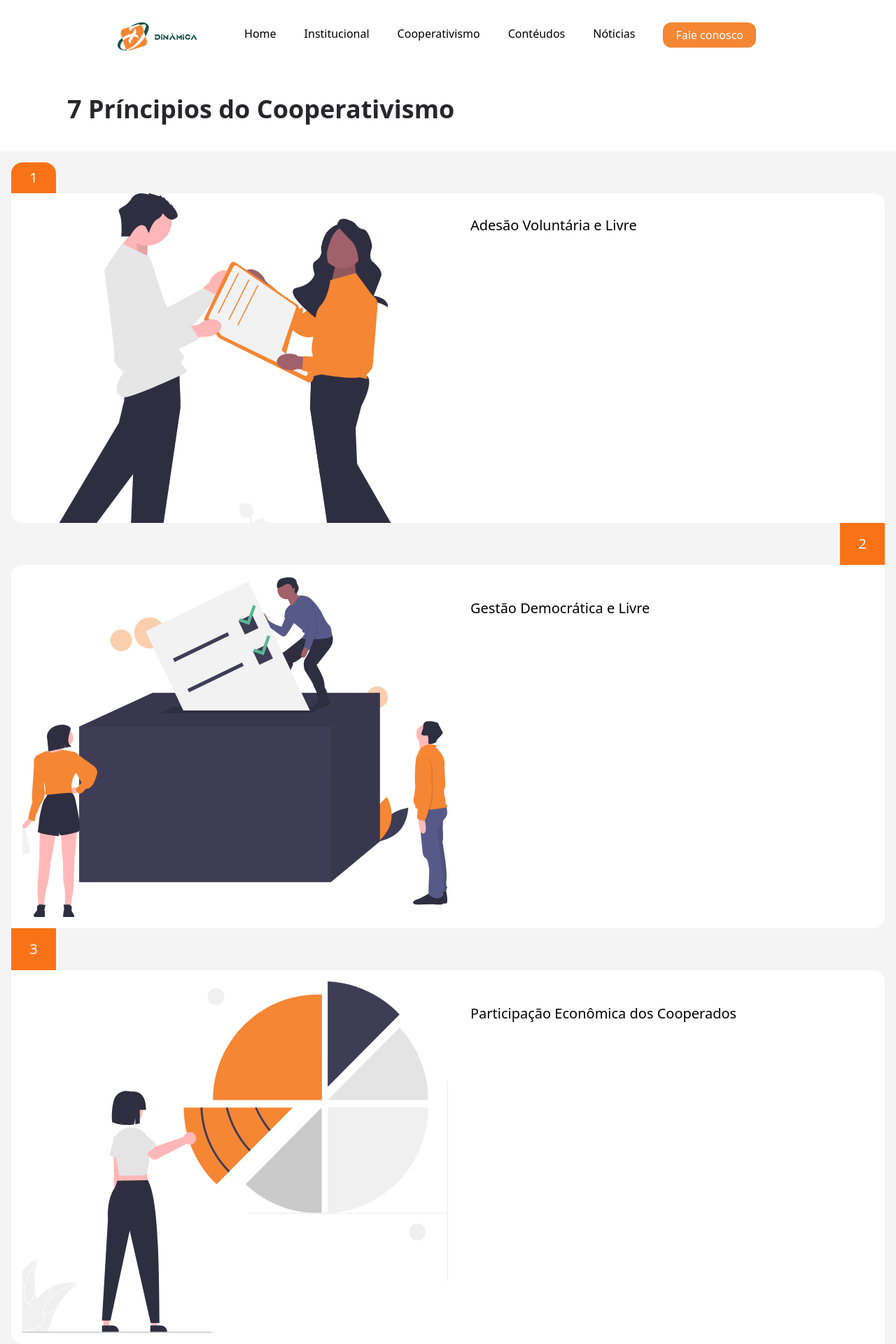
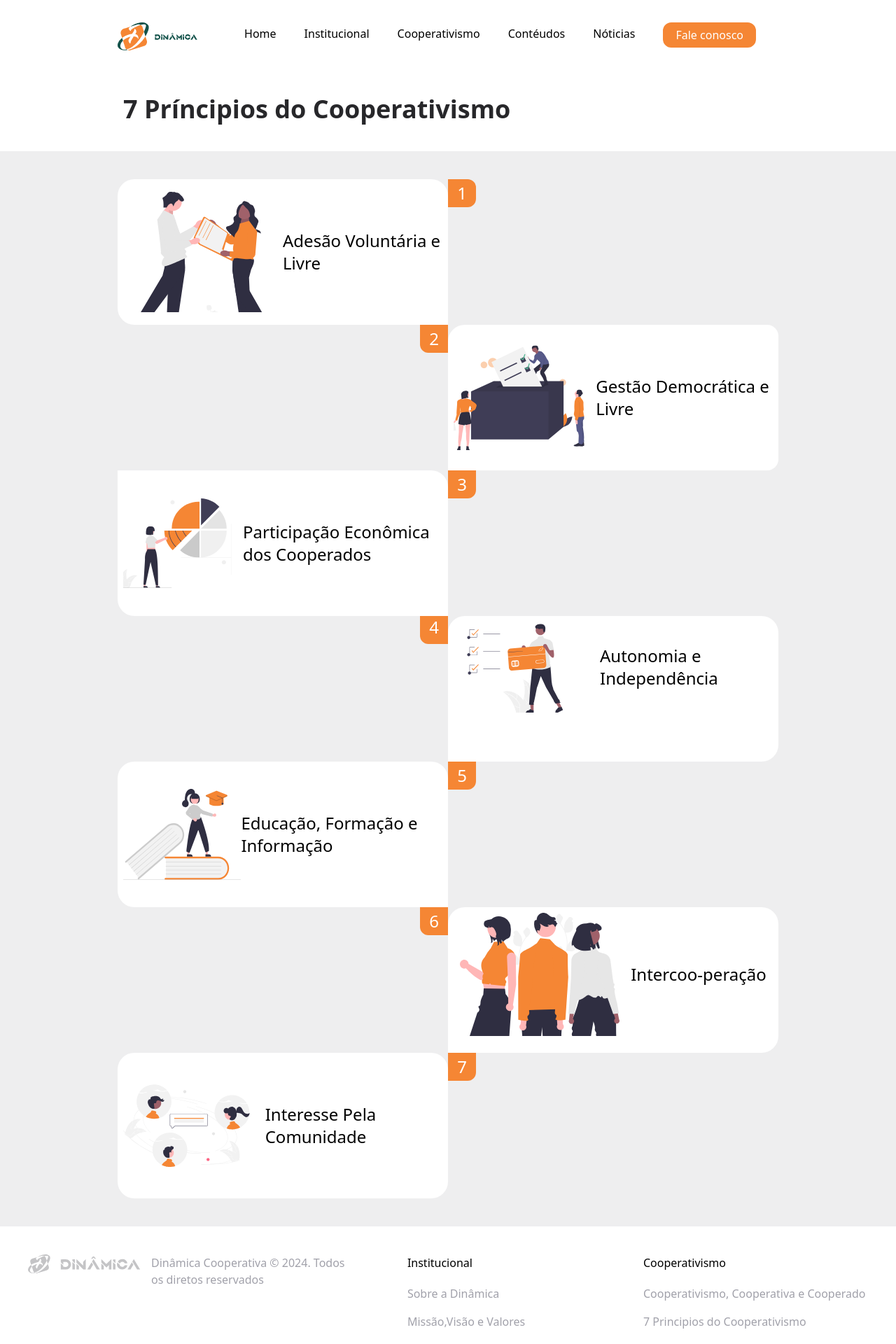
Before and after one commit to joaogg77br/dinamica, a React (Vite) app: page /principios in a window 1280 px wide. Shown: the top 1920 px of the page at 70% size. Built offline with nearby package versions, Linux system fonts and the light colour scheme.

Commit message:
outras mudanças

```diff
--- a/src/components/Advantages.jsx
+++ b/src/components/Advantages.jsx
@@ -3,9 +3,7 @@
 export default function Advantagens({text,img,number}){
     return(
         <div className="">
-            <div className="flex items-center relative h-60 w-40 sm:min-h-40 sm:w-52 bg-laranja rounded-2xl
-            p-5
-            ">
+            <div className="flex items-center relative h-52 w-40 sm:min-h-40 sm:w-52 bg-laranja rounded-2xl p-5 ">
                 <div className="flex h-10 w-10 justify-center items-center absolute top-fifityMin left-fifityMin bg-verde text-white rounded-xl sm:h-12 sm:w-12 ">{number}</div>
                 <div className="flex flex-col justify-end text-white w-full text-center  lg:p-10 ">
                     <div className="flex flex-col items-center justify-center">
--- a/src/components/Explain.jsx
+++ b/src/components/Explain.jsx
@@ -4,13 +4,13 @@ export default function Explain({ title, text, img, side }) {
 
     return (
         <>
-            <div className="bg-cinza flex gap-4 flex-col p-4 pb-4 rounded-3xl md:flex-row">
+            <div className="bg-cinza flex gap-4 flex-col pb-4 rounded-3xl md:flex-row">
                 { side?
-                    <img src={img} alt="" />
+                    <img src={img} alt=""  className="w-full"/>
                     :null
                 }
                 <div className="flex  flex-col justify-center p-4 gap-4">
-                    <h1 className="text-4xl font-medium">{title}</h1>
+                    <h1 className="text-2xl font-medium">{title}</h1>
                     <p className="text-xl">{text}</p>
                 </div>
                 { !side?
--- a/src/components/Footer.jsx
+++ b/src/components/Footer.jsx
@@ -7,7 +7,7 @@ export default function Footer() {
     return (
 
         <footer className="sm:flex sm:justify-between">
-            <div className="flex sm:items-start  sm:gap-4 flex-col text-zinc-400 sm:flex-row p-10">
+            <div className="lg:flex sm:items-start  sm:gap-4 flex-col text-zinc-400 sm:flex-row p-10 hidden">
                 <img src={LogoGray} alt="" className="w-40" />
                 <p>Dinâmica Cooperativa © 2024. Todos os diretos reservados</p>
             </div>
@@ -38,6 +38,10 @@ export default function Footer() {
                 <h1 className="font-medium lg:hidden"><Link to="/noticias">Nóticias</Link></h1>
                 <h1 className="font-medium lg:hidden"><Link to="/">Conteúdos</Link></h1>
             </main>
+            <div className="flex sm:items-start  sm:gap-4 flex-col text-zinc-400 sm:flex-row p-10 sm:hidden">
+                <img src={LogoGray} alt="" className="w-40" />
+                <p>Dinâmica Cooperativa © 2024. Todos os diretos reservados</p>
+            </div>
         </footer>
     )
 }
--- a/src/components/Header.jsx
+++ b/src/components/Header.jsx
@@ -79,7 +79,7 @@ export default function Header() {
                                 {openCon ?
                                     <ul className="flex flex-col gap-4 mt-4 animate-wiggle">
                                         <li className="underline"><Link>Sobre A Dinâmica</Link></li>
-                                        <li className="underline"><Link>Visão, Missão e vetores</Link></li>
+                                        <li className="underline"><Link>Missão,Visão e Valores</Link></li>
                                         <li className="underline"><Link>Atividades Desenvolvidas pela Dinâmica</Link></li>
                                         <li className="underline"><Link>Benefício Excluidos da Dinâmica</Link></li>
                                         <li className="underline"><Link>Onde atuamos</Link></li>
--- a/src/components/ativiti.jsx
+++ b/src/components/ativiti.jsx
@@ -3,8 +3,8 @@ import { Check } from "lucide-react"
 export default function Ativiti({Txt}){
     return(
         <>
-                <div className="w-40 h-40 flex flex-col  font-medium text-sm gap-4 justify-center items-center bg-white text-center p-8 rounded-2xl lg:w-80 lg:h-36">
-                    <div className=" p-1 flex justify-center items-center rounded-xl bg-laranja bg-opacity-50">
+                <div className="w-40 h-48 flex flex-col  font-medium text-sm gap-4 justify-center items-center bg-white text-center p-4 rounded-2xl lg:w-80 lg:h-36">
+                    <div className="p-1 flex justify-center items-center rounded-xl bg-laranja bg-opacity-50">
                         <Check color="orange" />
                     </div>
                     <p>{Txt}</p>
--- a/src/pages/Atividades.jsx
+++ b/src/pages/Atividades.jsx
@@ -10,7 +10,7 @@ export default function Atividades() {
             <div className="sm:px-10 md:px-40">
                 <Info Title={"Atividades desenvolvidas pela Dinâmica"} />
             </div>
-            <div className="flex gap-2  flex-row flex-wrap justify-center items-center bg-zinc-100 w-full p-2 lg:gap-8 lg:p-10 lg:px-20">
+            <div className="flex gap-2  flex-row flex-wrap justify-center items-center bg-zinc-100 w-full p-2 lg:gap-8 lg:p-10 lg:px-20 pb-10">
                 <Ativiti Txt={"Serviço de preparação de terreno, cultivo e colheita"}/>
                 <Ativiti Txt={"Coleta de resíduos não-perigosos"}/>
                 <Ativiti Txt={"Obras de urbanização - ruas, praças e calçadas"}/>
--- a/src/pages/Atucao.jsx
+++ b/src/pages/Atucao.jsx
@@ -10,9 +10,9 @@ export default function Atuacao() {
                 <Header/>
                 <Info Title={"Onde atuamos"}/>
             </div>
-                <div className="flex flex-col flex-wrap-reverse w-full gap-4 p-16 bg-zinc-100">
-                    <p className=" text-center lg:text-md">A Dinâmica possui mais <span className="font-bold">de 6 mil cooperados</span>, e presta seus serviços através de seus cooperados em empresas públicas e privadas, <br></br>presentes nos estados de Alagoas, Pernambuco e Paraíba.</p>
-                    <img className="lg:h-96 lg:96" src={manual} alt="" />
+                <div className="flex flex-col items-center flex-wrap-reverse w-full  p-2 lg:p-16 bg-zinc-100">
+                    <p className=" text-center lg:text-md p-4 lg:px-40">A Dinâmica possui mais <span className="font-bold">de 6 mil cooperados</span>, e presta seus serviços através de seus cooperados em empresas públicas e privadas,presentes nos estados de <span className="font-bold">Alagoas, Pernambuco e Paraíba.</span></p>
+                    <img className=" lg:w-4/5 p-4" src={manual} alt="" />
                 </div>
                 <Footer/>
         </>
--- a/src/pages/Principios.jsx
+++ b/src/pages/Principios.jsx
@@ -12,64 +12,111 @@ import Community from "../assets/undraw_community_re_cyrm 1.svg"
 export default function Principios() {
     return (
         <>
-            <div className="sm:px-10 lg:px-20">
+            <div className="sm:px-10 lg:px-40">
                 <Header />
                 <Info Title={"7 Príncipios do Cooperativismo"} />
             </div>
-            <section className="bg-zinc-100 p-4 w-full">
-                <div className="flex flex-col text-xl font-medium">
-                    <div className="">
-                        <div className="flex justify-center p-2 bg-orange-500 rounded-t-2xl w-16  text-white">1</div>
-                        <div className="flex rounded-tr-2xl rounded-bl-2xl bg-white">
-                            <img src={Adesao} alt="" className="w-2/4" />
-                            <p className="text-md p-8">Adesão Voluntária e Livre</p>
+            <div className="flex flex-col p-2 bg-cinza sm:pt-10 pb-10 xl:text-2xl">
+                <section className="flex flex-col px-5 lg:px-40 sm:flex-row sm:h-52">
+                    <div className="sm:hidden ">
+                        <div className="bg-laranja h-10 w-10 p-2 flex  rounded-t-xl justify-center items-center text-white">1</div>
+                    </div>
+                    <div className="w-full flex flex-col bg-white sm:w-1/2 rounded-tr-3xl rounded-bl-3xl sm:rounded-tl-3xl sm:rounded-bl-3xl">
+                        <div className="flex justify-center items-center p-2 sm:h-52">
+                            <img src={Adesao} alt="" className="w-1/2" />
+                            <p className="font-medium">Adesão Voluntária e Livre</p>
                         </div>
                     </div>
-                    <div className="flex justify-end flex-col items-end">
-                        <div className="flex justify-center p-4 bg-orange-500 w-16 text-white font-medium">2</div>
-                        <div className="flex w-full rounded-br-2xl rounded-tl-2xl p-4  bg-white">
-                            <img src={Gestao} alt="" className="w-2/4" />
-                            <p className="text-md p-8 w-2/4">Gestão Democrática e Livre</p>
+                    <div className="hidden sm:flex sm:w-1/2">
+                        <div className="bg-laranja h-10 w-10 p-2 ronded-t-xl rounded-r-xl flex justify-center items-center text-white">1</div>
+                    </div>
+                </section>
+                <section className="flex flex-col px-5 lg:px-40 sm:flex-row">
+                    <div className="sm:w-1/2 flex items-start justify-end">
+                        <div className="bg-laranja h-10 w-10 p-2  flex justify-center items-center sm:rounded-bl-xl text-white">2</div>
+                    </div>
+                    <div className="w-full flex flex-col bg-white sm:w-1/2 rounded-tl-3xl rounded-br-3xl sm:rounded-br-2xl sm:rounded-tr-2xl">
+                        <div className="flex justify-center items-center p-2 gap-4 sm:h-52">
+                            <img src={Gestao} alt="" className="w-1/2" />
+                            <p className="font-medium">Gestão Democrática e Livre</p>
                         </div>
                     </div>
-                    <div className="flex justify-end flex-col items-start">
-                        <div className="flex justify-center p-4 bg-orange-500 w-16 text-white">3</div>
-                        <div className="flex w-full rounded-tr-2xl rounded-bl-2xl p-4 bg-white">
-                            <img src={Pizza} alt="" className="w-2/4" />
-                            <p className="text-md p-8 w-2/4 ">Participação Econômica dos Cooperados</p>
+                    <div className="hidden sm:w-1/2">
+                        <div className="bg-laranja h-10 w-10 p-2 ronded-t-xl rounded-r-xl flex justify-center items-center text-white">1</div>
+                    </div>
+                </section>
+                <section className="flex flex-col px-5 lg:px-40 sm:flex-row">
+                    <div className="sm:hidden">
+                        <div className="bg-laranja h-10 w-10 p-2   flex justify-center items-center text-white">3</div>
+                    </div>
+                    <div className="w-full flex flex-col bg-white sm:w-1/2 rounded-bl-3xl rounded-tr-3xl ">
+                        <div className="flex justify-center items-center p-2 gap-4 sm:h-52">
+                            <img src={Pizza} alt="" className="w-1/2" />
+                            <p className="font-medium">Participação Econômica dos Cooperados</p>
                         </div>
                     </div>
-                    <div className="flex justify-end flex-col items-end">
-                        <div className="flex justify-center p-4 bg-orange-500 w-16 text-white">4</div>
-                        <div className="flex w-full rounded-tr-2xl rounded-bl-2xl p-4 bg-white">
-                            <img src={Card} alt="" className="w-2/4" />
-                            <p className="text-xl p-8 w-2/4">Autonomia e Independência</p>
+                    <div className="hidden sm:flex sm:w-1/2">
+                        <div className="bg-laranja h-10 w-10 p-2  rounded-br-xl flex justify-center items-center text-white">3</div>
+                    </div>
+                </section>
+                <section className="flex flex-col px-5 lg:px-40 sm:flex-row">
+                    <div className=" flex justify-end sm:w-1/2  items-end sm:justify-end sm:items-start ">
+                        <div className="bg-laranja h-10 w-10 p-2 flex justify-center lg:rounded-bl-xl items-end text-white">4</div>
+                    </div>
+                    <div className="w-full flex flex-col bg-white sm:w-1/2 sm:h-52 rounded-tl-3xl rounded-br-3xl sm:rounded-tr-3xl sm:rounded-br-3xl">
+                        <div className="flex justify-center items-center p-2 gap-4">
+                            <img src={Card} alt="" className="w-1/2" />
+                            <p className="font-medium">Autonomia e Independência</p>
                         </div>
                     </div>
-                    <div className="flex justify-end flex-col items-start">
-                        <div className="flex justify-center p-4 bg-orange-500 w-16 text-white">5</div>
-                        <div className="flex w-full rounded-tr-2xl rounded-bl-2xl p-4 bg-white">
-                            <img src={Education} alt="" className="w-2/4" />
-                            <p className="text-md p-8 w-2/4">Educação, Formação e Informação</p>
+                    <div className="hidden">
+                        <div className="bg-laranja h-10 w-10 p-2 ronded-t-xl rounded-r-xl flex justify-center items-center text-white">3</div>
+                    </div>
+                </section>
+                <section className="flex flex-col px-5 lg:px-40 sm:flex-row">
+                    <div className="sm:hidden flex">
+                        <div className="bg-laranja h-10 w-10 p-2 flex justify-center items-center text-white">5</div>
+                    </div>
+                    <div className="w-full flex flex-col bg-white sm:w-1/2 rounded-tr-3xl rounded-bl-3xl sm:rounded-tl-3xl sm:rounded-bl-3xl">
+                        <div className="flex justify-center items-center p-2 sm:h-52 ">
+                            <img src={Education} alt="" className="w-1/2" />
+                            <p className="font-medium">Educação, Formação e Informação</p>
                         </div>
                     </div>
-                    <div className="flex justify-end flex-col items-end">
-                        <div className="flex justify-center p-4 bg-orange-500 w-16 text-white">6</div>
-                        <div className="flex w-full rounded-tr-2xl rounded-bl-2xl p-4 bg-white">
-                            <img src={People} alt="" className="w-2/4" />
-                            <p className="text-md p-8 w-2/4">Intercoo-peração</p>
+                    <div className="hidden sm:flex sm:w-1/2">
+                        <div className="bg-laranja h-10 w-10 p-2  rounded-br-xl flex justify-center items-center text-white">5</div>
+                    </div>
+                </section>
+                <section className="flex flex-col px-5 lg:px-40 sm:flex-row">
+                    <div className=" flex justify-end sm:justify-end sm:w-1/2">
+                        <div className="bg-laranja h-10 w-10 p-2  sm:rounded-bl-xl flex justify-center items-center text-white">6</div>
+                    </div>
+                    <div className="w-full flex flex-col bg-white sm:w-1/2 rounded-tl-3xl rounded-br-3xl sm:h-52 sm:rounded-tr-3xl sm:rounded-br-3xl">
+                        <div className="flex justify-center items-center p-2 gap-4">
+                            <img src={People} alt="" className="w-1/2" />
+                            <p className="font-medium">Intercoo-peração</p>
                         </div>
                     </div>
-                    <div className="flex justify-end flex-col items-start">
-                        <div className="flex justify-center p-4 bg-orange-500 w-16 text-white">7</div>
-                        <div className="flex w-full rounded-tr-2xl rounded-bl-2xl p-4 bg-white">
-                            <img src={Community} alt="" className="w-2/4" />
-                            <p className="text-md p-8 w-2/4">Interesse Pela Comunidade</p>
+                    <div className="hidden sm:w-1/2">
+                        <div className="bg-laranja h-10 w-10 p-2 ronded-t-xl rounded-r-xl flex justify-center items-center text-white">1</div>
+                    </div>
+                </section>
+                <section className="flex flex-col px-5 lg:px-40 sm:flex-row">
+                    <div className="sm:hidden">
+                        <div className="bg-laranja h-10 w-10 p-2  flex justify-center items-center text-white">7</div>
+                    </div>
+                    <div className="w-full flex flex-col bg-white sm:w-1/2 rounded-b-3xl rounded-tr-3xl sm:rounded-bl-3xl sm:rounded-tl-3xl">
+                        <div className="flex justify-center items-center p-2 gap-4  sm:h-52">
+                            <img src={Community} alt="" className="w-1/2" />
+                            <p className="font-medium">Interesse Pela Comunidade</p>
                         </div>
                     </div>
-                </div>
-            </section>
-            <Footer />
+                    <div className="hidden sm:flex sm:w-1/2">
+                        <div className="bg-laranja h-10 w-10 p-2  rounded-br-xl flex justify-center items-center text-white">7</div>
+                    </div>
+                </section>
+            </div>
+            <Footer/>
         </>
     )
 }
--- a/src/pages/dinamica.jsx
+++ b/src/pages/dinamica.jsx
@@ -12,9 +12,9 @@ export default function Dinamica() {
                 <Info Title={"A Dinâmica"} text={"Cooperativa de trabalho, serviços gerais e administrativos."} />
             </div>
             <section className=" flex justify-center items-center">
-                <div className="flex flex-col justify-center items-center lg:flex-row gap-4 bg-cinza p-8 lg:p-28  w-full">
-                    <img src={reuniao} alt="" className="lg:h-80 " />
-                    <div className="flex flex-col gap-4 lg:ml-10 md:text-center lg:text-start">
+                <div className="flex flex-col justify-center items-center lg:flex-row gap-4 bg-cinza  lg:p-28   w-full md:pt-10 md:pb-10">
+                    <img src={reuniao} alt="" className="sm:h-80 w-full sm:w-auto" />
+                    <div className="flex flex-col gap-4 lg:ml-10 md:text-center lg:text-start md:px-40 lg:px-0 px-7 pb-8">
                         <p className="mt-4">Constituída em 2021, a Dinâmica Cooperativa de Trabalho foi fundada por 9 profissionais
                             de diferentes áreas de atuação, que apesar da severa crise econômica mundial causada
                             pelo coronavírus, uniram esforços para edificar esse projeto em busca de oportunidades
```
Also changed, not shown: src/App.jsx (+6 -6 lines), src/pages/Conselhos.jsx (+9 -7 lines), src/pages/Mvv.jsx (+11 -12 lines).
